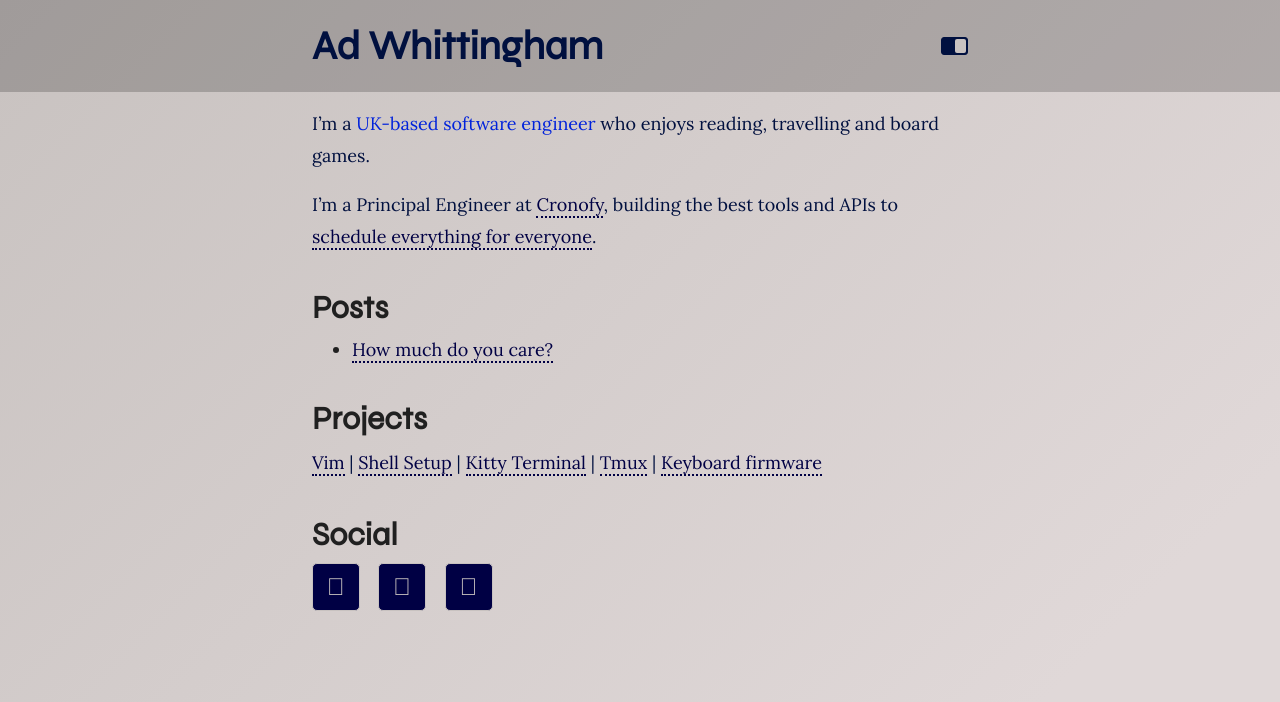
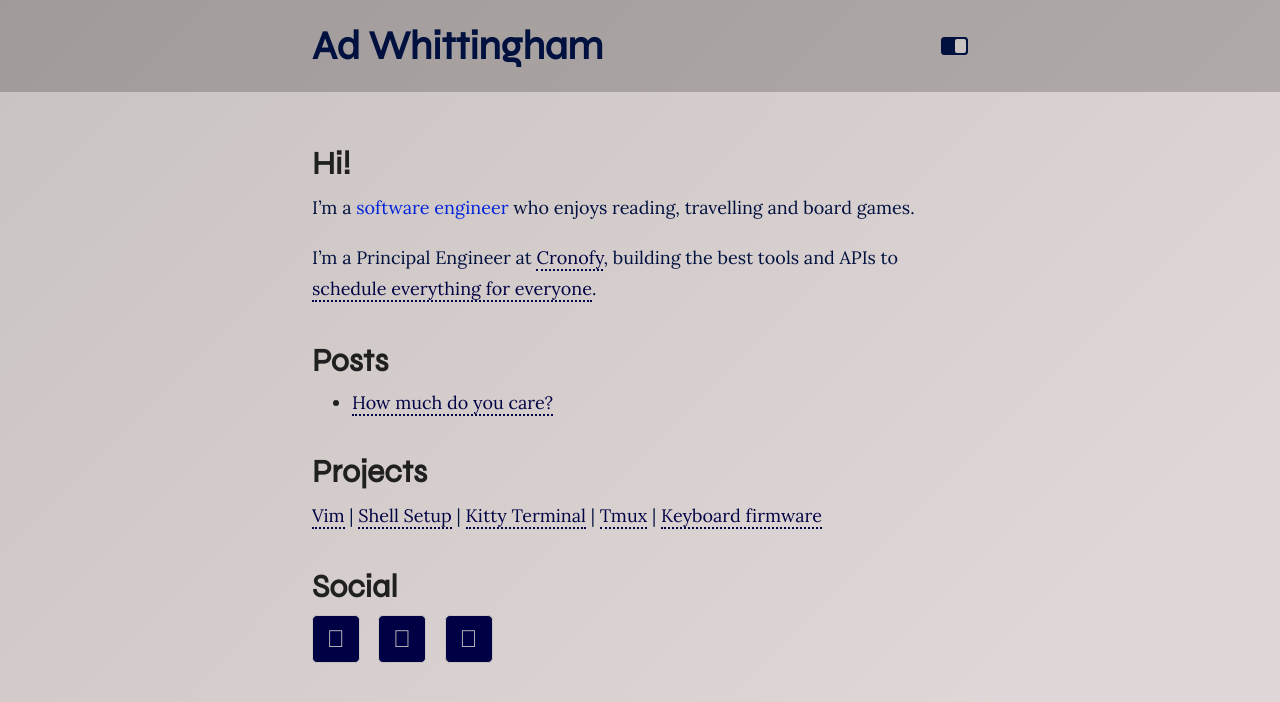
Before and after one commit to AdamWhittingham/personal-site, a Jekyll site: the page built from index.md, in a window 1280 px wide. Shown: the top 702 px of the page. Built offline with Jekyll 4.4.1, drawn with Linux system fonts in a browser that asks for light colours; nearby versions of some CDN libraries.

Commit message:
Remove orphan on index page

```diff
--- a/index.md
+++ b/index.md
@@ -3,7 +3,8 @@ layout: default
 title: "Home"
 ---
 
-I'm a <em>UK-based software engineer</em> who enjoys reading, travelling and board games.
+# Hi!
+I'm a <em>software engineer</em> who enjoys reading, travelling and board games.
 
 I'm a Principal Engineer at <a href="https://cronofy.com">Cronofy</a>, building the best tools and APIs to <a href="https://cronofy.com">schedule everything for everyone</a>.
 
```
